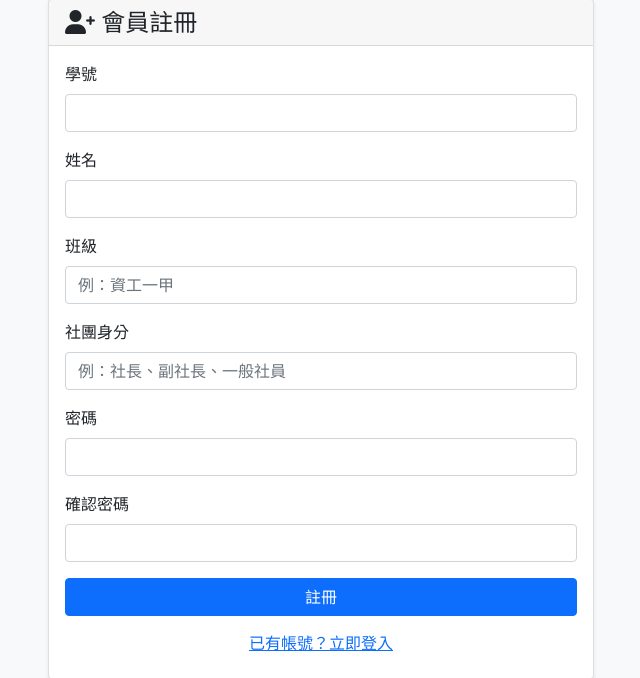
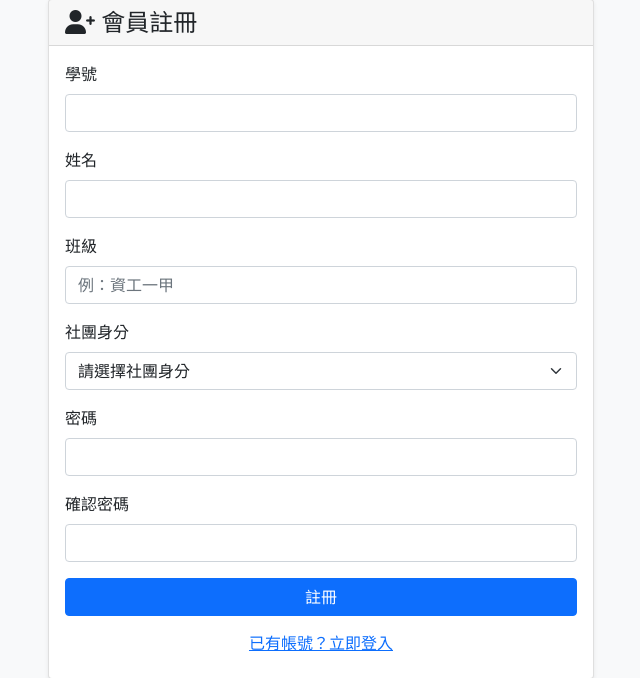
Before and after one commit to Yung-Chia-Chen/Guitar-Club-Management-System, a Flask app: page /register in a window 1280 px wide. Shown: the part 81-759 px from the top of the page, without its empty margins (319-959 px from the left). Run offline with Flask 3, Linux system fonts and the light colour scheme.

Commit message:
commit register

```diff
--- a/templates/register.html
+++ b/templates/register.html
@@ -25,7 +25,12 @@
                     </div>
                     <div class="mb-3">
                         <label for="club_role" class="form-label">社團身分</label>
-                        <input type="text" class="form-control" id="club_role" name="club_role" placeholder="例：社長、副社長、一般社員" required>
+                        <select class="form-select" id="club_role" name="club_role" required>
+                            <option value="">請選擇社團身分</option>
+                            <option value="社員">社員</option>
+                            <option value="非社員">非社員</option>
+                            <option value="老人">老人</option>
+                        </select>
                     </div>
                     <div class="mb-3">
                         <label for="password" class="form-label">密碼</label>
```
